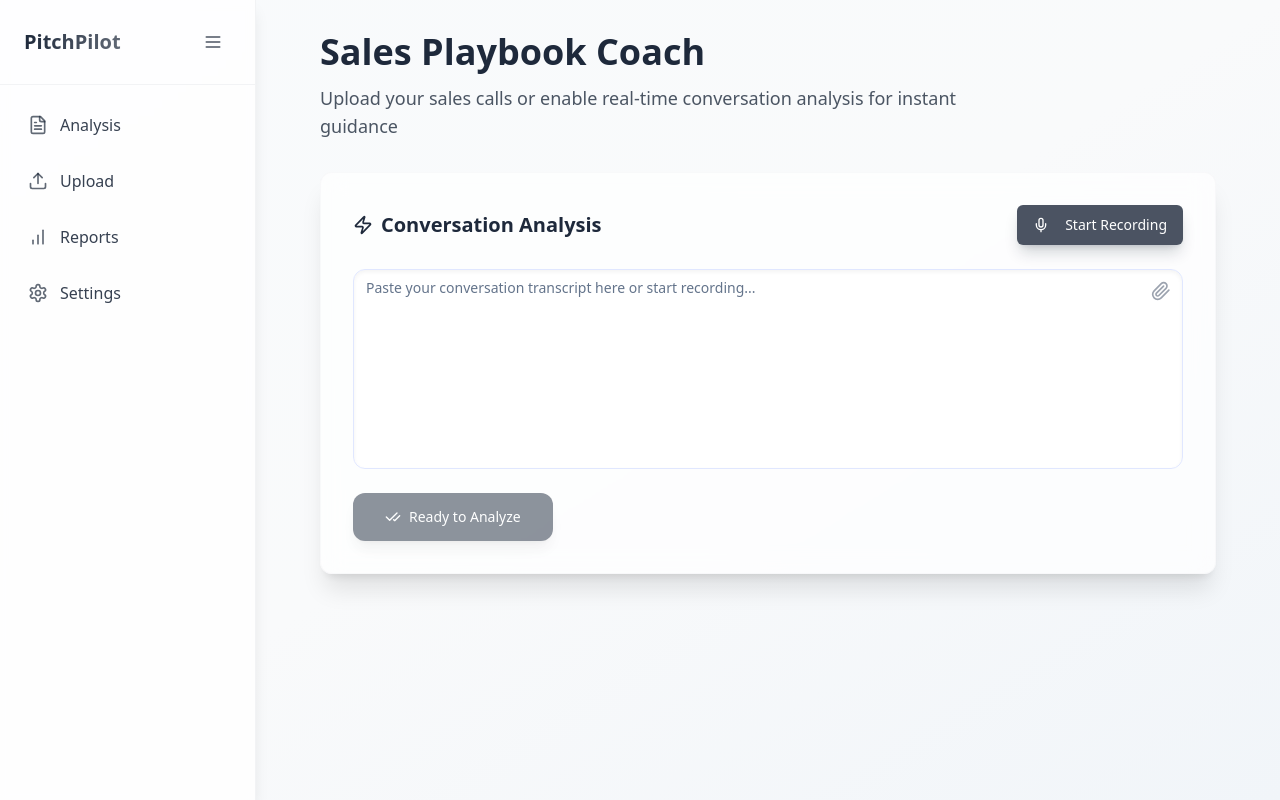
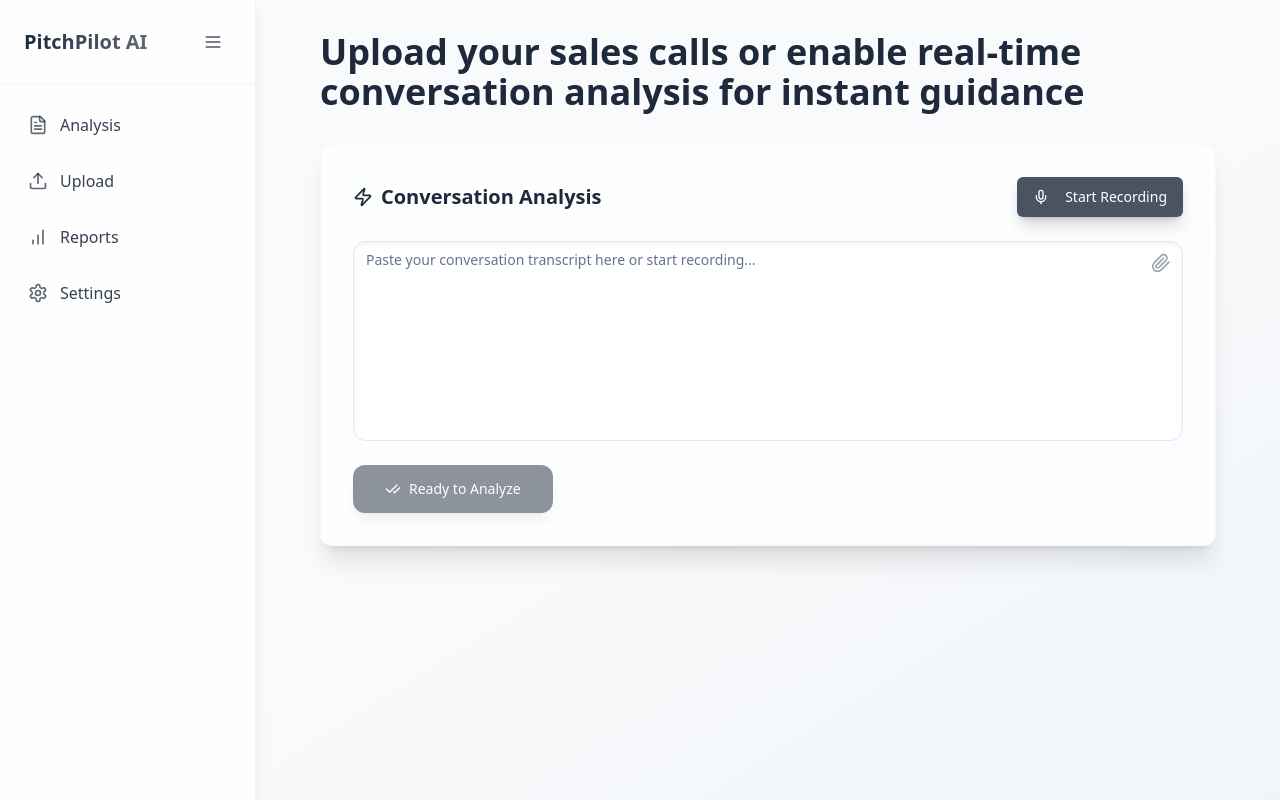
Before and after one commit to danteocualesjr/pitch-pilot-61b4a8cd, a React (Vite) app: page / in a window 1280 px wide. Built offline with nearby package versions, Linux system fonts and the light colour scheme.

Commit message:
Update UI text
- Update text in sidebar nav
- Update text on main page

```diff
--- a/src/components/Sidebar.tsx
+++ b/src/components/Sidebar.tsx
@@ -23,7 +23,7 @@ const Sidebar = () => {
       <div className="flex items-center justify-between p-6 border-b border-gray-200/50">
         {!collapsed && (
           <h1 className="text-xl font-bold bg-gradient-to-r from-primary to-primary/70 bg-clip-text text-transparent">
-            PitchPilot
+            PitchPilot AI
           </h1>
         )}
         <button
--- a/src/pages/Index.tsx
+++ b/src/pages/Index.tsx
@@ -1,4 +1,3 @@
-
 import { useState } from "react";
 import Sidebar from "@/components/Sidebar";
 import { Textarea } from "@/components/ui/textarea";
@@ -77,11 +76,8 @@ const Index = () => {
         <div className="max-w-4xl mx-auto space-y-8 animate-fade-in">
           <div className="text-center md:text-left">
             <h1 className="text-4xl font-bold text-primary mb-3">
-              Sales Playbook Coach
+              Upload your sales calls or enable real-time conversation analysis for instant guidance
             </h1>
-            <p className="text-lg text-gray-600 max-w-2xl">
-              Upload your sales calls or enable real-time conversation analysis for instant guidance
-            </p>
           </div>
 
           <div className="bg-white/70 backdrop-blur-md rounded-xl shadow-xl border border-gray-100/50 p-8 space-y-6 transition-all hover:shadow-2xl hover:bg-white/80">
```
